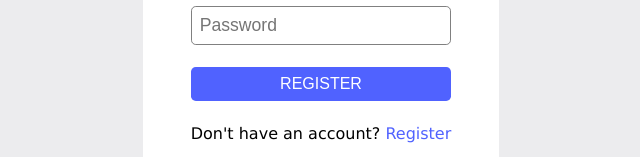
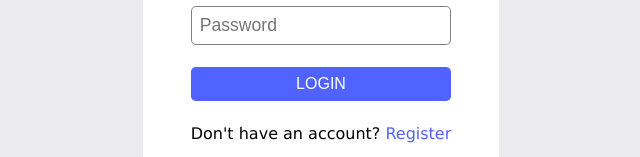
Before and after one commit to Rajshekhar25/Auth101, a React (Create React App) app in the folder public/: page /login in a window 1280 px wide. Shown: the part 406-563 px from the top of the page, without its empty margins (319-959 px from the left). Built offline with nearby package versions, Linux system fonts and the light colour scheme.

Commit message:
err handling

```diff
--- a/public/src/pages/Login.jsx
+++ b/public/src/pages/Login.jsx
@@ -37,7 +37,7 @@ export default function Login() {
            type='password' name='password' id='password' placeholder="Password"  onChange={(e)=>setValues({ ...values, [e.target.name]: e.target.value })}/>
         </div>
 
-        <button type='submit'>Register</button>
+        <button type='submit'>Login</button>
         <span>Don't have an account? <Link to="/register">Register</Link>
 
         </span>
--- a/public/src/pages/Register.jsx
+++ b/public/src/pages/Register.jsx
@@ -12,7 +12,7 @@ export default function Register() {
              const handleSubmit = async (e)=>{
               e.preventDefault();
               try{
-                const {data} = await axios.post('http://localhost:4000/api/register',{
+                const {data} = await axios.post('http://localhost:4000/register',{
                    ...values,
                   });
 
```
